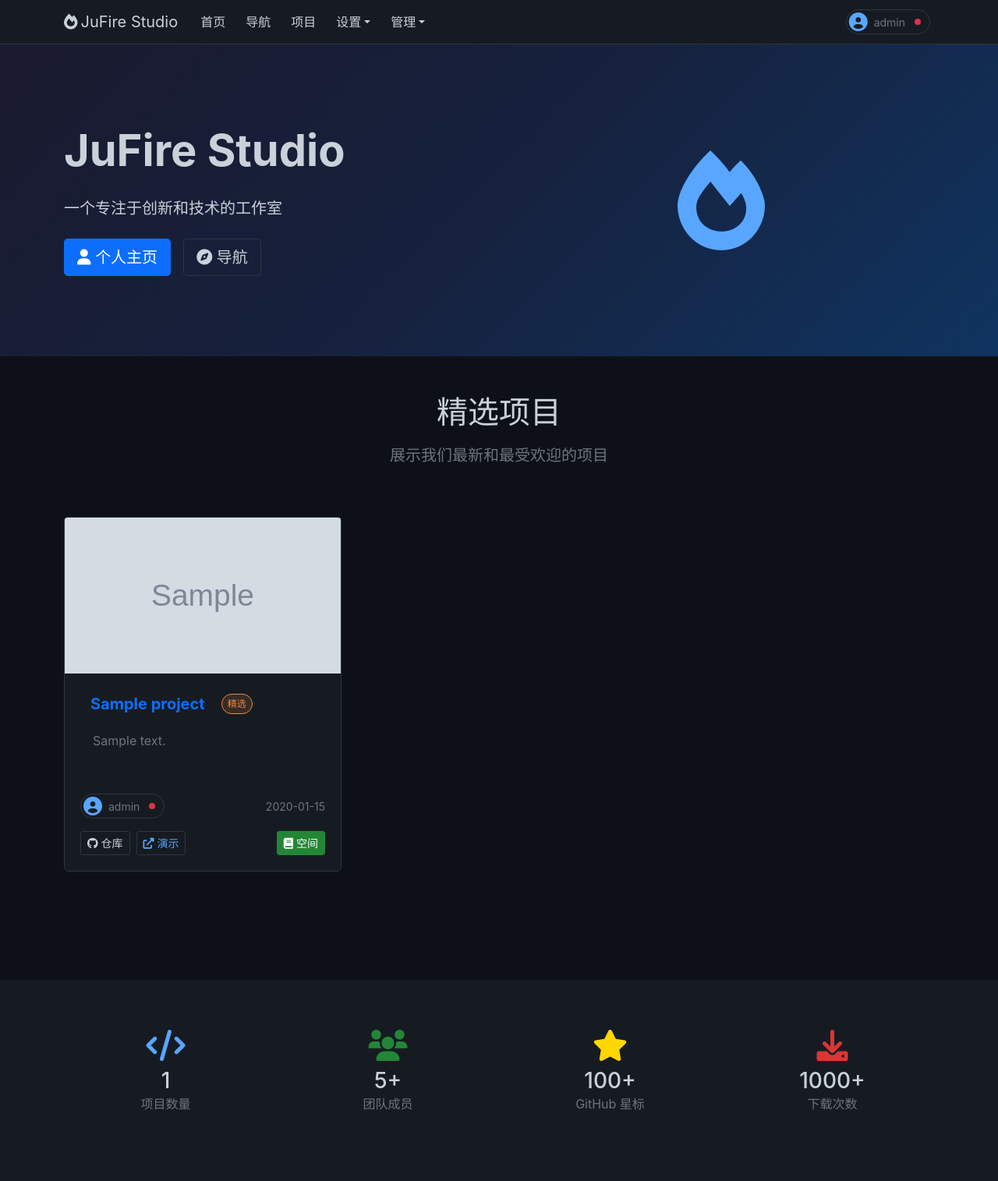
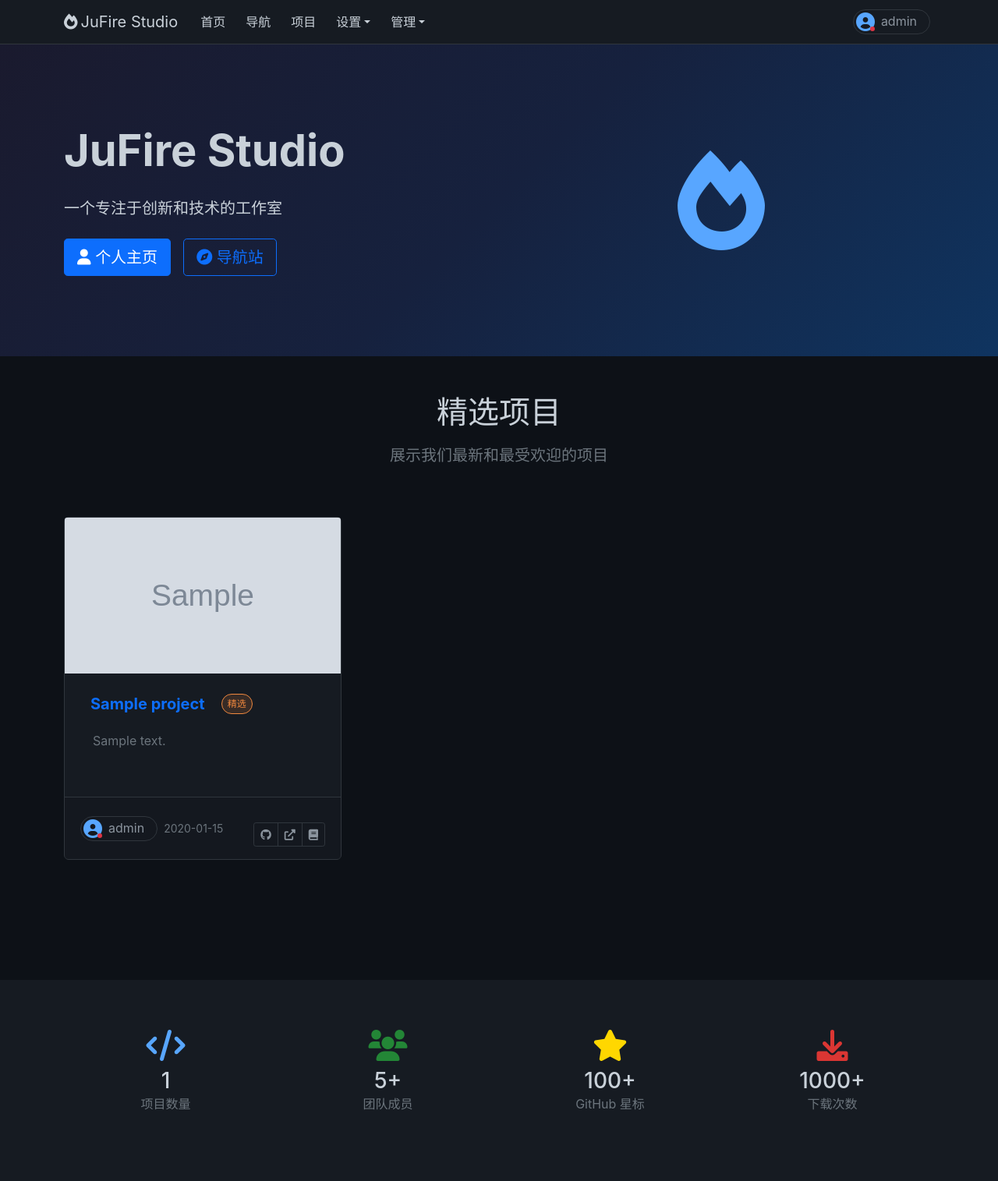
Before and after one commit to Churk-Ben/JuFireX, a Flask app: page / in a window 1280 px wide. Shown: the top 1515 px of the page at 78% size. Run offline with Flask 3, Linux system fonts and the light colour scheme; the visitor is signed in with stand-in values (Sample User, id 1); tables that the repository leaves empty hold one stand-in row (values such as "Sample post"); grey boxes marked "Sample" are stand-in pictures; some libraries are stand-ins or nearby versions.

Commit message:
refactor(样式): 重构CSS样式和错误处理模块
重构导航站样式，移除重复的avatar样式定义，统一到badge.css
添加403和502错误页面及处理逻辑
优化按钮样式和用户徽章组件
将错误处理逻辑提取到独立的errors模块

```diff
--- a/app.py
+++ b/app.py
@@ -21,6 +21,7 @@
 from backend.projects import projects_bp
 from backend.navigation import navigation_bp
 from backend.admin import admin_bp
+from backend.errors import errors_bp
 
 # 创建Flask应用
 app = Flask(__name__)
@@ -54,6 +55,7 @@
 app.register_blueprint(projects_bp)
 app.register_blueprint(navigation_bp)
 app.register_blueprint(admin_bp)
+app.register_blueprint(errors_bp)
 
 
 # 添加CSRF token到模板上下文
@@ -102,21 +104,9 @@
     )
 
 
-# 错误处理
-@app.errorhandler(404)
-def page_not_found(e):
-    # 获取当前用户信息
-    current_user = None
-    if "user_id" in session:
-        current_user = db.session.get(User, session["user_id"])
-
-    return (
-        render_template(
-            "pages/errors/404.html",
-            current_user=current_user,
-        ),
-        404,
-    )
+# 注册错误处理器
+from backend.errors import register_error_handlers
+register_error_handlers(app)
 
 
 # SocketIO事件处理
--- a/backend/utils.py
+++ b/backend/utils.py
@@ -46,7 +46,6 @@
 
             # 如果用户权限不足且没有所有权，则拒绝访问
             if not has_role_permission and not has_ownership:
-                # TODO: 重定向到403
                 flash("权限不足或操作不允许", "error")
                 if request.path.startswith("/api/"):
                     return (
@@ -54,7 +53,7 @@
                         403,
                     )
                 else:
-                    return redirect(url_for("index"))
+                    return redirect(url_for("errors.forbidden"))
 
             return f(*args, **kwargs)
 
--- a/static/css/badge.css
+++ b/static/css/badge.css
@@ -156,7 +156,6 @@
 }
 
 /* 用户徽章 */
-
 .userBadge-link {
     border: 1px solid var(--github-border);
     border-radius: 16px;
@@ -169,16 +168,22 @@
     margin: auto 0;
 }
 
+.userBadge-link:hover,
+.userBadge-link:hover>.userBadge-name {
+    color: var(--github-accent);
+    border-color: var(--github-accent);
+}
+
 .userBadge-avatar {
     width: 32px;
     height: 32px;
     border-radius: 50%;
-    overflow: hidden;
     display: flex;
     align-items: center;
     justify-content: center;
     flex-shrink: 0;
     margin: 0 0 0 -1px;
+    position: relative;
 }
 
 .userBadge-avatar-img {
@@ -199,17 +204,41 @@
 }
 
 .userBadge-dot-box {
-    width: 32px;
-    height: 32px;
     display: flex;
     align-items: center;
     justify-content: center;
-    margin-right: -1px;
+    position: absolute;
+    right: 4px;
+    bottom: 4px;
 }
 
 .userBadge-dot {
-    width: 8px;
-    height: 8px;
+    width: 6px;
+    height: 6px;
     padding: 0;
     display: inline-block !important;
 }
+
+.userBadge-name {
+    font-size: 1em;
+    margin-bottom: 0.1em;
+    margin-right: 1em;
+    color: var(--github-text-secondary);
+    white-space: nowrap;
+    overflow: hidden;
+    text-overflow: ellipsis;
+    max-width: 100%;
+    transition: all 0.2s;
+}
+
+.avatar {
+    width: 120px;
+    height: 120px;
+    border-radius: 50%;
+    background-color: var(--github-bg);
+    margin: 20px auto;
+    overflow: hidden;
+    object-fit: cover;
+    font-size: 120px;
+    color: var(--github-accent);
+}
--- a/static/css/button.css
+++ b/static/css/button.css
@@ -1,27 +1,8 @@
 /* 按钮 */
-.btn-primary {
-    background-color: var(--github-primary);
-    border-color: var(--github-primary);
-}
-
-.btn-primary:hover {
-    background-color: var(--github-accent);
-    border-color: var(--github-accent);
-}
-
-.btn-success {
-    background-color: var(--github-success);
-    border-color: var(--github-success);
-}
-
-.btn-danger {
-    background-color: var(--github-danger);
-    border-color: var(--github-danger);
-}
-
-.btn-outline-light {
-    color: var(--github-text);
+.btn-sm {
     border-color: var(--github-border);
+    color: var(--github-text-secondary);
+    background-color: transparent;
 }
 
 .btn-outline-light:hover {
@@ -30,15 +11,10 @@
     border-color: var(--github-accent);
 }
 
-.btn-outline-primary {
-    color: var(--github-accent);
-    border-color: var(--github-border);
-}
-
 .btn-outline-primary:hover {
     background-color: rgba(88, 166, 255, 0.1);
-    color: var(--github-accent);
-    border-color: var(--github-accent);
+    color: var(--github-primary);
+    border-color: var(--github-primary);
 }
 
 .btn-icon {
--- a/static/css/navigation.css
+++ /dev/null
@@ -1,6 +0,0 @@
-.category-title {
-    color: var(--github-text);
-    margin-bottom: 1.5rem;
-    padding-bottom: 0.5rem;
-    border-bottom: 1px solid var(--github-border);
-}
--- a/templates/components/cards/projectCard.html
+++ b/templates/components/cards/projectCard.html
@@ -32,43 +32,40 @@
           ...
         {% endif %}
       </p>
+    </div>
 
-      <div class="mt-auto">
+    <div class="card-footer">
       <div class="d-flex justify-content-between align-items-center">
+        <div class="d-flex align-items-center gap-2">
           <!-- 项目作者 -->
-          {% set user = project.author %}
+          {% with user=project.author %}
             {% include 'components/common/userBadge.html' %}
+          {% endwith %}
 
           <!-- 项目创建时间 -->
           <small class="text-muted">{{ project.created_at.strftime('%Y-%m-%d') }}</small>
         </div>
-        <div class="d-flex justify-content-between">
-          <div class="mt-3 d-flex gap-2">
+
+        <div class="mt-3 d-flex btn-group">
           <!-- 仓库按钮 -->
 
           {% if project.github_url %}
-              <a href="{{ project.github_url }}" class="btn btn-sm btn-outline-light" target="_blank"><i class="fab fa-github"></i> 仓库</a>
+            <a href="{{ project.github_url }}" class="btn btn-sm" title="仓库" target="_blank"><i class="fab fa-github"></i></a>
           {% else %}
-              <button class="btn btn-sm btn-outline-secondary" disabled><i class="fas fa-lock"></i> 闭源</button>
+            <button class="btn btn-sm" title="闭源" disabled><i class="fas fa-lock"></i></button>
           {% endif %}
 
           <!-- 演示按钮 -->
 
           {% if project.demo_url %}
-              <a href="{{ project.demo_url }}" class="btn btn-sm btn-outline-primary" target="_blank"><i class="fas fa-external-link-alt"></i> 演示</a>
+            <a href="{{ project.demo_url }}" class="btn btn-sm" title="演示" target="_blank"><i class="fas fa-external-link-alt"></i></a>
           {% else %}
-              <button class="btn btn-sm btn-outline-secondary" disabled>
-                <i class="fas fa-eye-slash"></i>
-                无演示
-              </button>
+            <button class="btn btn-sm" title="无演示" disabled><i class="fas fa-eye-slash"></i></button>
           {% endif %}
           <!-- - -->
-          </div>
-          <div class="mt-3 d-flex">
-            <a href="{{ url_for('projects.project_docs', project_id=project.id) }}" class="btn btn-sm btn-success"><i class="fas fa-book"></i> 空间</a>
+          <a href="{{ url_for('projects.project_docs', project_id=project.id) }}" class="btn btn-sm"><i class="fas fa-book"></i></a>
         </div>
       </div>
     </div>
   </div>
 </div>
-</div>
--- a/templates/components/common/userBadge.html
+++ b/templates/components/common/userBadge.html
@@ -4,7 +4,7 @@
       <div class="userBadge-avatar me-1">
         <i class="userBadge-avatar-fas fas fa-user-circle"></i>
       </div>
-      <small class="text-muted">Unknown</small>
+      <span class="userBadge-name">Unknown</span>
       <div class="userBadge-dot-box">
         <span class="userBadge-dot rounded-circle bg-secondary" title="未知"></span>
       </div>
@@ -19,14 +19,6 @@
         {% else %}
           <i class="userBadge-avatar-fas fas fa-user-circle"></i>
         {% endif %}
-      </div>
-      <small class="text-muted">
-        {% if user %}
-          {{ user.username }}
-        {% else %}
-          Unknown
-        {% endif %}
-      </small>
         <div class="userBadge-dot-box">
           {% if user.role == 0 %}
             <span class="userBadge-dot rounded-circle bg-info" title="游客"></span>
@@ -40,6 +32,14 @@
             <span class="userBadge-dot rounded-circle bg-secondary" title="未知"></span>
           {% endif %}
         </div>
+      </div>
+      <span class="userBadge-name">
+        {% if user %}
+          {{ user.username }}
+        {% else %}
+          Unknown
+        {% endif %}
+      </span>
     </a>
   </div>
 {% endif %}
--- a/templates/pages/index.html
+++ b/templates/pages/index.html
@@ -37,19 +37,22 @@
 
           <div class="d-flex gap-3">
             {% if not current_user %}
-              <a href="{{ url_for('auth.register') }}" class="btn btn-primary btn-lg">
+              <a href="{{ url_for('auth.register') }}" class="btn btn-lg btn-primary">
                 <i class="fas fa-user-plus"></i>
                 加入我们
               </a>
-              <a href="{{ url_for('auth.login') }}" class="btn btn-outline-light btn-lg">
+              <a href="{{ url_for('auth.login') }}" class="btn btn-lg btn-outline-primary">
                 <i class="fas fa-sign-in-alt"></i>
                 登录
               </a>
             {% else %}
-              <a href="{{ url_for('auth.profile', user_id=session.user_id) }}" class="btn btn-primary btn-lg"><i class="fas fa-user"></i> 个人主页</a>
-              <a href="{{ url_for('navigation.navigation') }}" class="btn btn-outline-light btn-lg">
+              <a href="{{ url_for('auth.profile', user_id=session.user_id) }}" class="btn btn-lg btn-primary">
+                <i class="fas fa-user"></i>
+                个人主页
+              </a>
+              <a href="{{ url_for('navigation.navigation') }}" class="btn btn-lg btn-outline-primary">
                 <i class="fas fa-compass"></i>
-                导航
+                导航站
               </a>
             {% endif %}
           </div>
--- a/templates/pages/navigations.html
+++ b/templates/pages/navigations.html
@@ -37,7 +37,7 @@
           <div class="mb-5">
             <!-- 分类标题 -->
             <div class="d-flex justify-content-between align-items-center mb-3">
-              <h4 class="category-title mb-0">
+              <h4 class="mb-0">
                 {% if category.icon %}
                   <i class="{{ category.icon }}"></i>
                 {% else %}
@@ -84,7 +84,7 @@
 
                           {% if current_user %}
                             <div class="dropdown">
-                              <button class="btn btn-sm btn-outline-secondary border-0" type="button" data-bs-toggle="dropdown" aria-expanded="false"><i class="fas fa-ellipsis-v me-1"></i>选项</button>
+                              <button class="btn btn-sm text-secondary" type="button" data-bs-toggle="dropdown" aria-expanded="false"><i class="fas fa-ellipsis-v me-1"></i>选项</button>
                               <ul class="dropdown-menu dropdown-menu-end">
                                 <li>
                                   <a class="dropdown-item" href="#" onclick="hideNavItem({{ item.id }}); return false;"><i class="fas fa-eye-slash me-2"></i>隐藏</a>
--- a/templates/pages/profile.html
+++ b/templates/pages/profile.html
@@ -10,7 +10,6 @@
   <link href="{{ url_for('static', filename='css/modal.css') }}" rel="stylesheet" />
   <link href="{{ url_for('static', filename='css/form.css') }}" rel="stylesheet" />
   <link href="{{ url_for('static', filename='css/GreenWall.css') }}" rel="stylesheet" />
-  <link href="{{ url_for('static', filename='css/navigation.css') }}" rel="stylesheet" />
 {% endblock %}
 
 {% block content %}
```
Also changed, not shown: backend/errors.py (added, +88 -0 lines), templates/components/cards/profileCard.html (+0 -12 lines), templates/components/modals/addAvatarModal.html (+0 -14 lines), templates/components/modals/editAvatarModal.html (+0 -14 lines), templates/components/profile/projectsWall.html (+8 -8 lines), templates/pages/admin/projects.html (+6 -6 lines), templates/pages/errors/403.html (+18 -0 lines), templates/pages/errors/502.html (+18 -0 lines), templates/pages/register.html (+0 -12 lines). Lines whose indentation alone changed are shown as unchanged.
